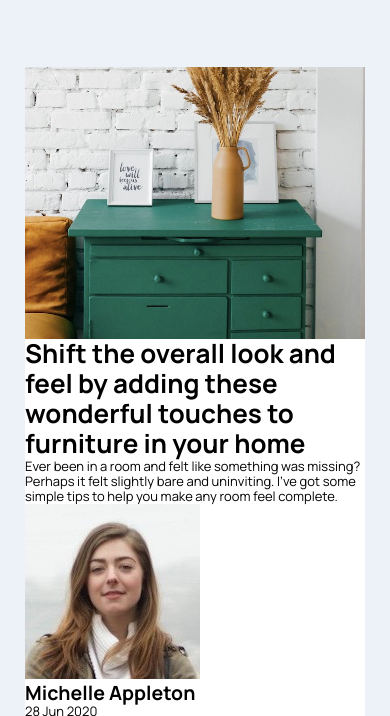
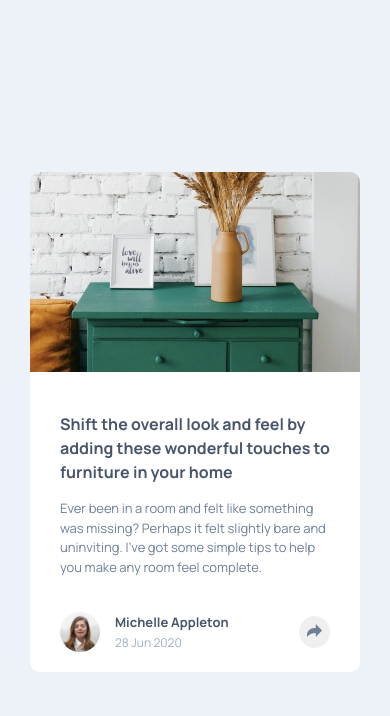
Before and after one commit to Samuel-Amaro/article-preview-component, a plain HTML site: page index.html in a window 390 px wide. Shown: the top 716 px of the page. Drawn offline with nearby package versions, Linux system fonts and the light colour scheme.

Commit message:
estilizando mobile first

```diff
--- a/css/styles.css
+++ b/css/styles.css
@@ -40,15 +40,85 @@ html{
     justify-content: center;
     align-items: center;
     flex-flow: row nowrap;
-    margin: 0 25px;
+    margin: 0 0px;
 }
 
 .component__content-side{
-    content: url("../images/drawers.jpg");
-    max-width: 100%;
-    background-position: center;
+    background-image: url("../images/drawers.jpg");
+    height: 200px;
+    width: 100%;
+    background-repeat: no-repeat;
+    background-size: cover;
+    background-position-y: -18px;
+    border-radius: 10px 10px 0 0;
 }
 
 .component__content{
     background-color: white;
+    padding: 40px 30px 20px 30px;
+    border-radius: 0 0 10px 10px;
 }
+
+.title{
+    color: var(--very-dark-grayish-blue);
+    font-size: 16px;
+    font-weight: 700;
+    text-align: left;
+    line-height: 1.5;
+    margin-bottom: 15px;
+}
+
+.text{
+    color: var(--desaturated-dark-blue);
+    font-size: 13px;
+    text-align: left;
+    font-weight: 400;
+    line-height: 1.5;
+    margin-bottom: 35px;
+    white-space: pre-wrap;
+}
+
+.component{ width: 330px; }
+
+
+.profile{
+    display: grid;
+    grid-template-columns: 2fr 1fr;
+    align-items: center;
+}
+
+.profile__data{
+    justify-self: flex-start;
+    display: flex;
+    flex-flow: row nowrap;
+    align-items: center;
+    gap: 15px;
+}
+
+.profile__image img{
+    display: block;
+    width: 40px;
+    height: 40px;
+    border-radius: 50%;
+}
+
+.profile__user-name{
+    font-size: 13px;
+    color: var(--very-dark-grayish-blue);
+    font-weight: 700;
+    margin-bottom: 5px;
+}
+
+.profile__date{
+    font-size: 12px;
+    color: var(--grayish-blue);
+    font-weight: 400;
+}
+
+.button-share{
+    justify-self: flex-end;
+    display: block;
+    border: none;
+    padding: 8px;
+    border-radius: 50%;
+}
--- a/index.html
+++ b/index.html
@@ -29,7 +29,7 @@
               <time class="profile__date" datetime="2020-06-28 00:00:00">28 Jun 2020</time>
             </div>
           </div>
-          <div class="option-share">
+          <div class="option-share" style="display: none;">
             <p class="option-share__text-custom">Share</p>
             <nav class="nav-social-media">
               <a href="#facebook" target="_blank" rel="external" class="nav-social-media__link" title="link profile on facebook">
```
